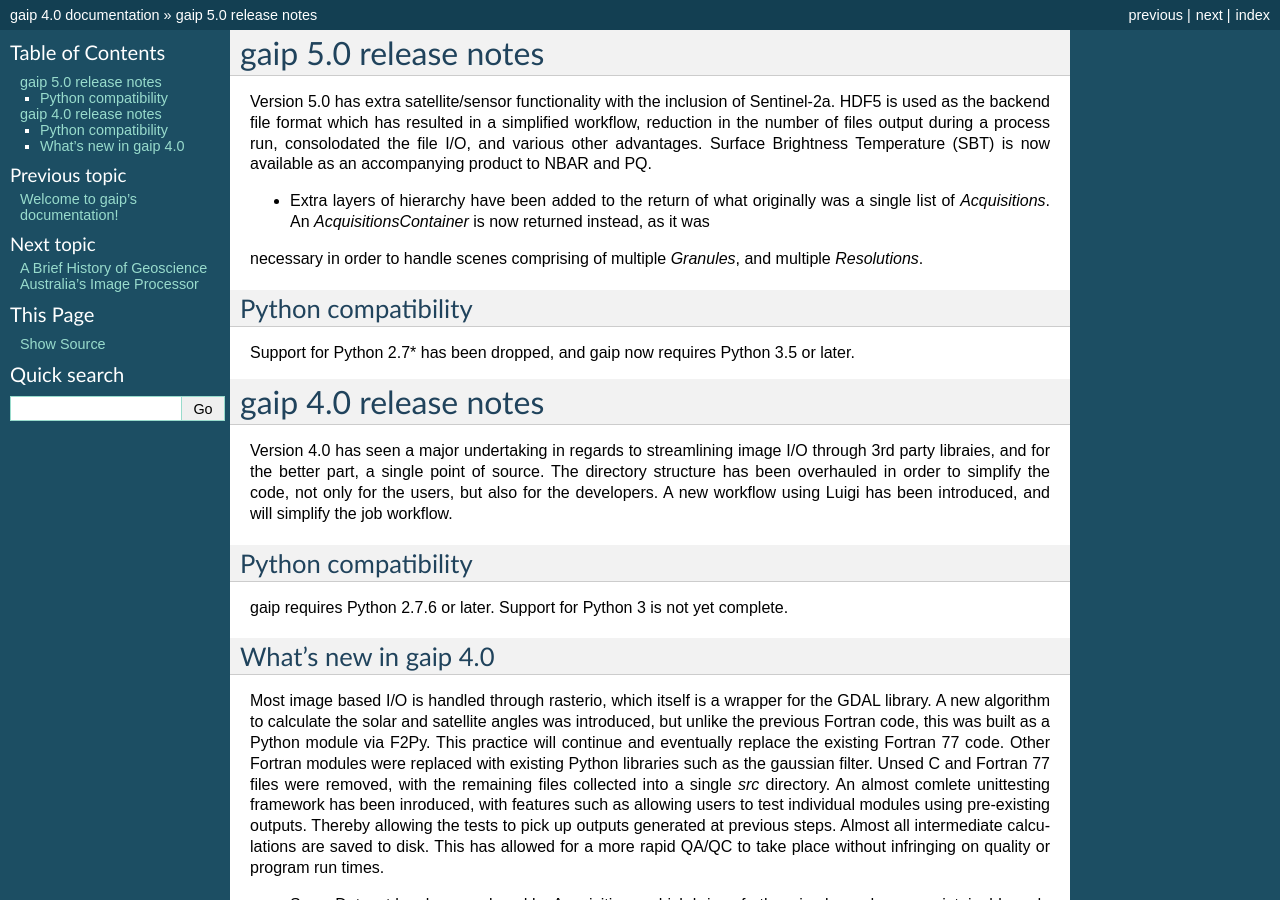
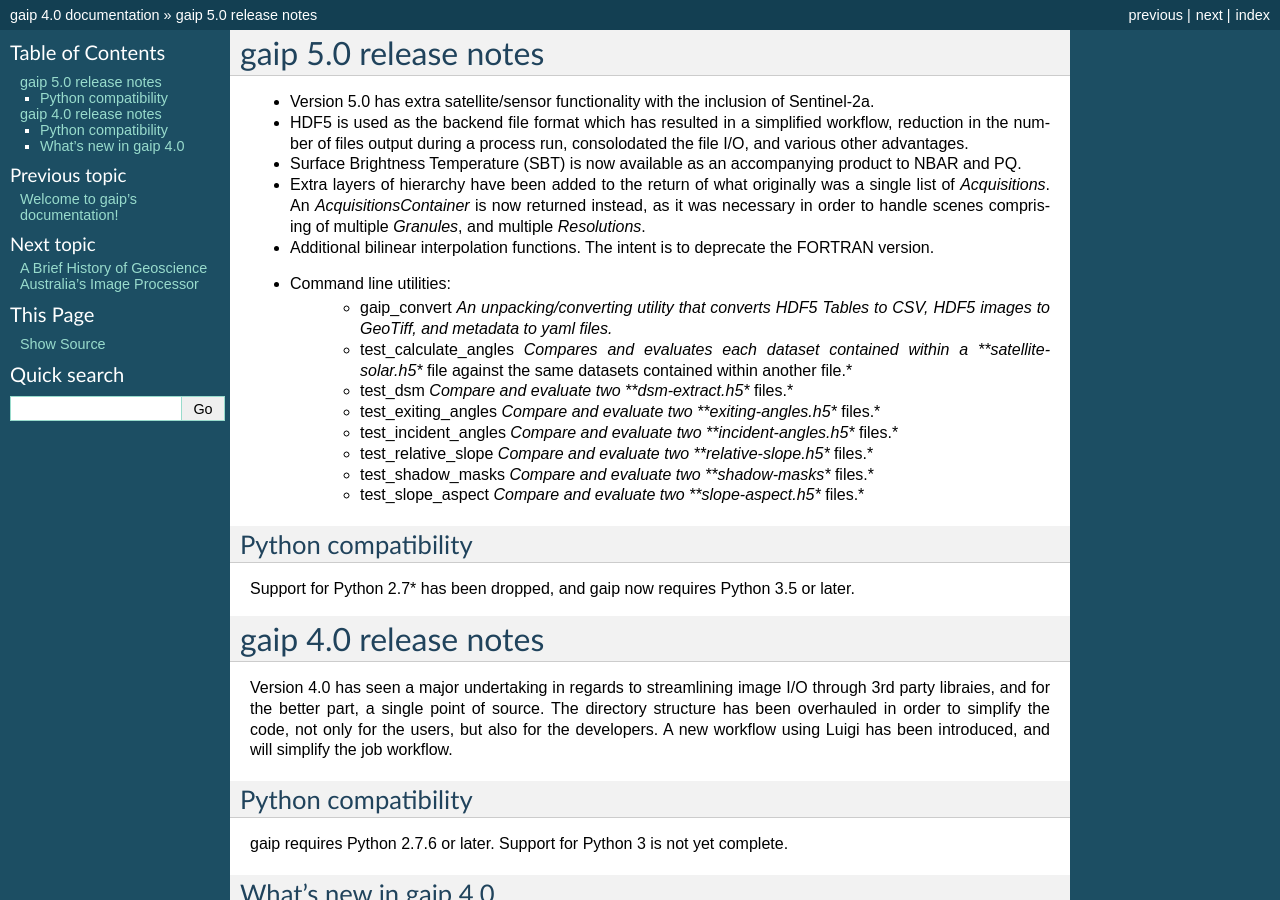
Before and after one commit to GeoscienceAustralia/wagl, a Sphinx documentation site: the page built from docs/source/release_notes.rst, in a window 1280 px wide and 900 px high. Built offline with Sphinx 7.4.7, drawn with Linux system fonts in a browser that asks for light colours; pages that are not in the unit, such as notebooks, are missing from menus.

Commit message:
Additional content.

```diff
--- a/docs/source/release_notes.rst
+++ b/docs/source/release_notes.rst
@@ -1,13 +1,20 @@
 gaip 5.0 release notes
 ======================
 
-Version 5.0 has extra satellite/sensor functionality with the inclusion of Sentinel-2a.
-HDF5 is used as the backend file format which has resulted in a simplified workflow, reduction in the number of files output during a process run, consolodated the file I/O,
-and various other advantages.
-Surface Brightness Temperature (SBT) is now available as an accompanying product to NBAR and PQ.
-
-* Extra layers of hierarchy have been added to the return of what originally was a single list of *Acquisitions*. An *AcquisitionsContainer* is now returned instead, as it was
-necessary in order to handle scenes comprising of multiple *Granules*, and multiple *Resolutions*.
+* Version 5.0 has extra satellite/sensor functionality with the inclusion of Sentinel-2a.
+* HDF5 is used as the backend file format which has resulted in a simplified workflow, reduction in the number of files output during a process run, consolodated the file I/O, and various other advantages.
+* Surface Brightness Temperature (SBT) is now available as an accompanying product to NBAR and PQ.
+* Extra layers of hierarchy have been added to the return of what originally was a single list of *Acquisitions*. An *AcquisitionsContainer* is now returned instead, as it was necessary in order to handle scenes comprising of multiple *Granules*, and multiple *Resolutions*.
+* Additional bilinear interpolation functions. The intent is to deprecate the FORTRAN version.
+* Command line utilities:
+    * gaip_convert  *An unpacking/converting utility that converts HDF5 Tables to CSV, HDF5 images to GeoTiff, and metadata to yaml files.*
+    * test_calculate_angles *Compares and evaluates each dataset contained within a **satellite-solar.h5** file against the same datasets contained within another file.*
+    * test_dsm *Compare and evaluate two **dsm-extract.h5** files.*
+    * test_exiting_angles *Compare and evaluate two **exiting-angles.h5** files.*
+    * test_incident_angles *Compare and evaluate two **incident-angles.h5** files.*
+    * test_relative_slope *Compare and evaluate two **relative-slope.h5** files.*
+    * test_shadow_masks *Compare and evaluate two **shadow-masks** files.*
+    * test_slope_aspect *Compare and evaluate two **slope-aspect.h5** files.*
 
 
 Python compatibility
```
